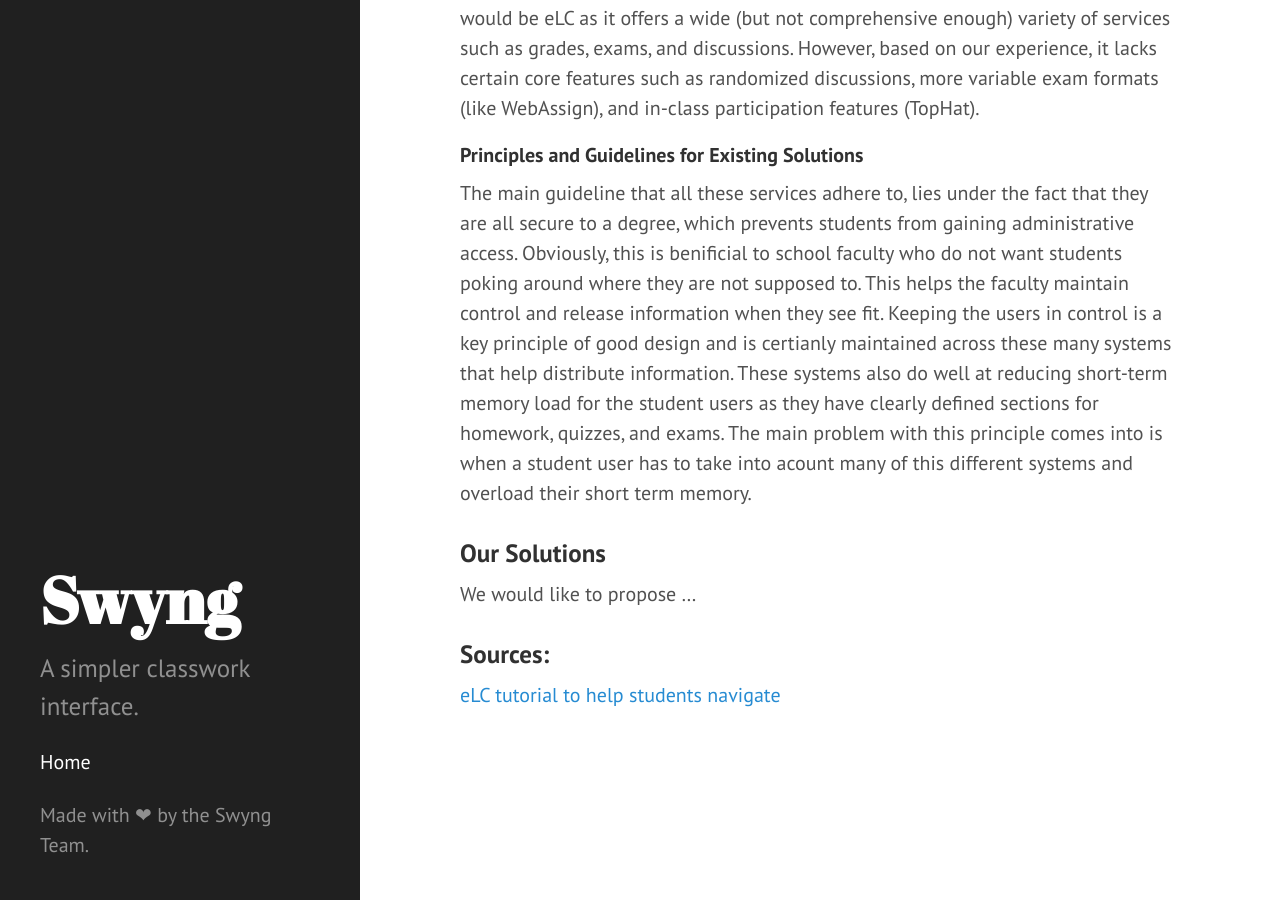
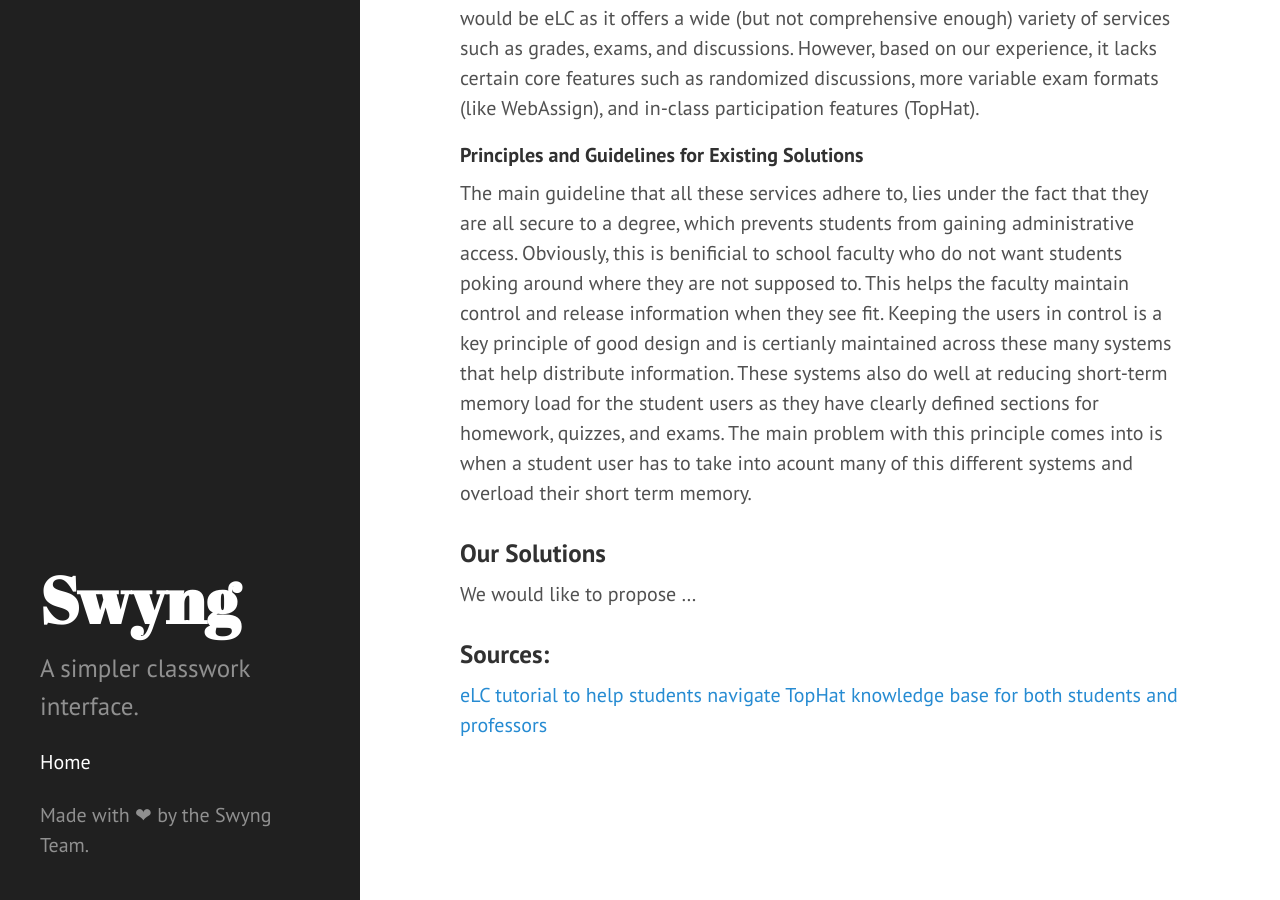
Before and after one commit to MediocreCode/4800TermProject, a Jekyll site: the page built from milestone2.md, in a window 1280 px wide and 900 px high, scrolled down 1515 px. Built offline with Jekyll 4.4.1, drawn with Linux system fonts in a browser that asks for light colours; Markdown is read by kramdown in place of the engine named in the settings.

Commit message:
added another source

```diff
--- a/milestone2.md
+++ b/milestone2.md
@@ -27,6 +27,7 @@ We would like to propose ...
 
 ### Sources:
 [eLC tutorial to help students navigate](https://help.elc.uga.edu/for_students/)
+[TopHat knowledge base for both students and professors](https://success.tophat.com/s/categoryhome/Professor)
 
 <!-- Poole is the Jekyll Butler, serving as an upstanding and effective foundation for Jekyll themes by [@mdo](https://twitter.com/mdo). Poole, and every theme built on it (like Hyde here) includes the following:
 
```
